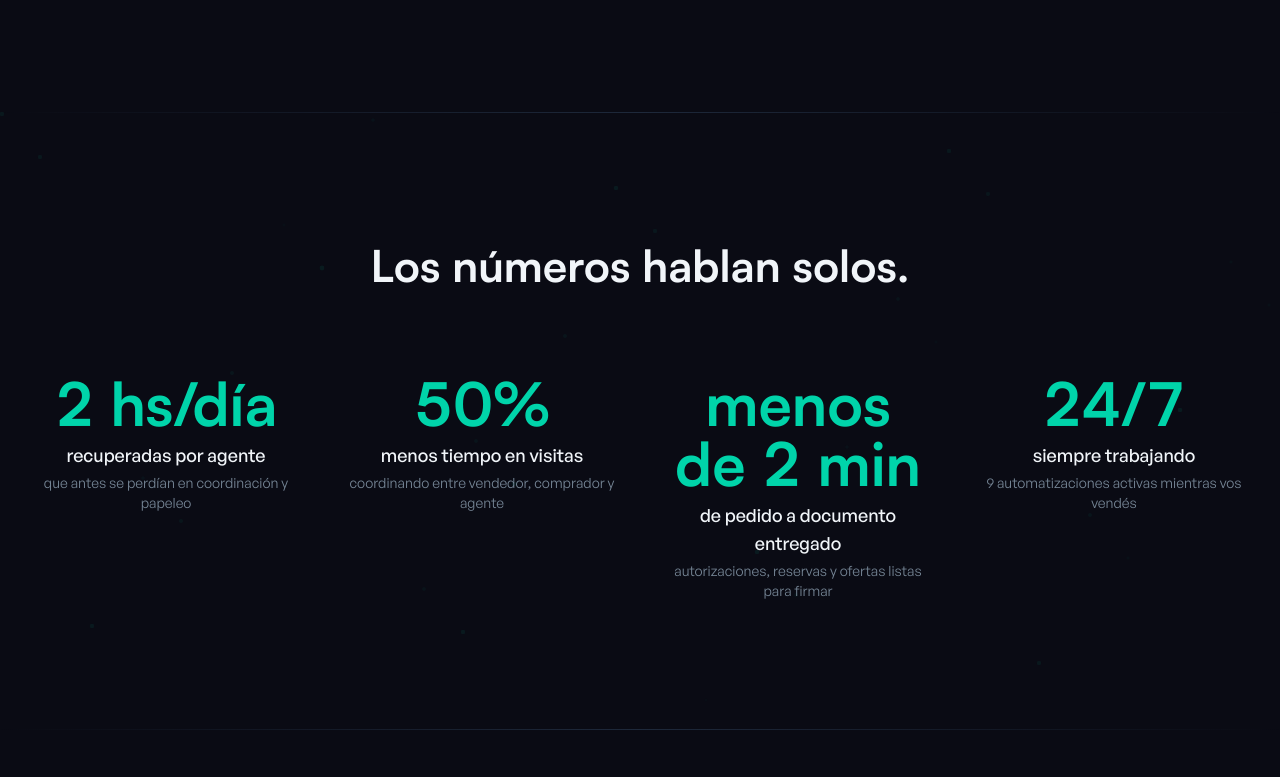
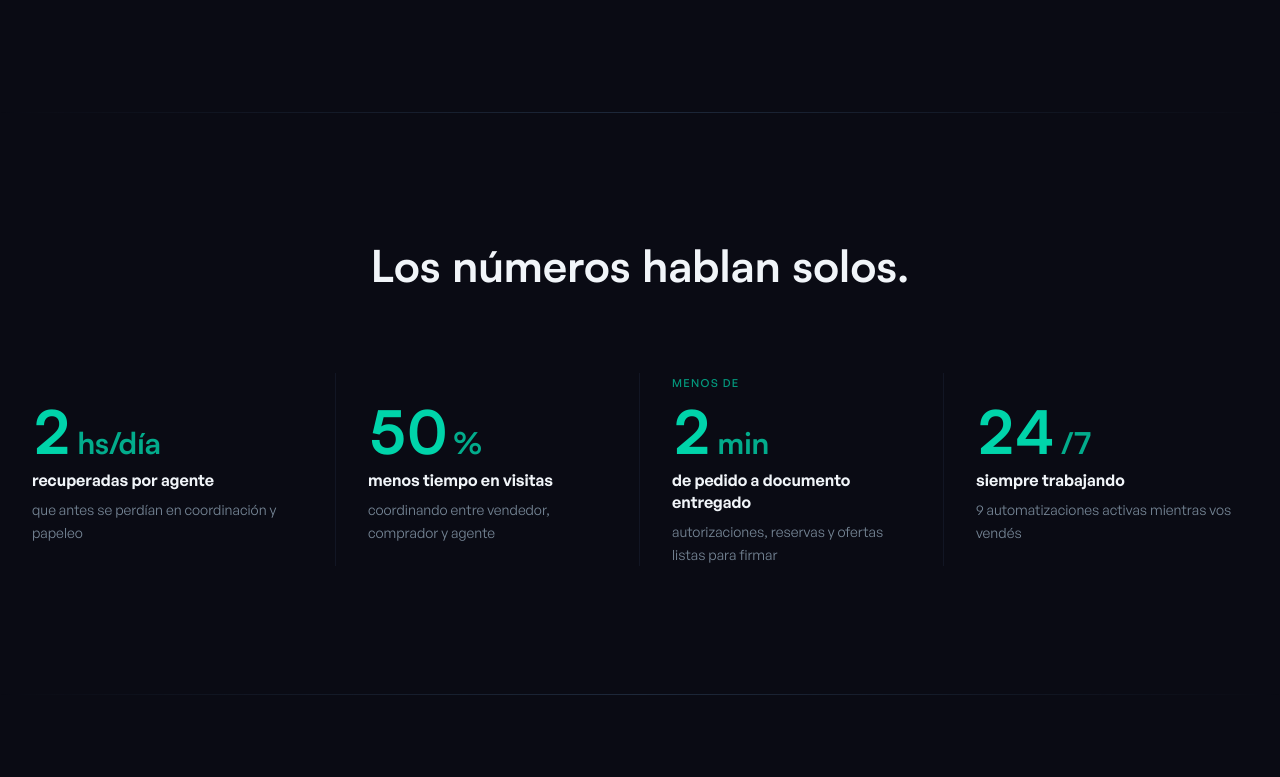
Before and after one commit to msgroupventures/AgentFlow-Landing, a Next.js app: page / in a window 1280 px wide. Shown: the part 5303-6080 px from the top of the page. Built offline with nearby package versions, Linux system fonts and the light colour scheme.

Commit message:
Metric Fixes

```diff
--- a/src/components/MetricsSection.tsx
+++ b/src/components/MetricsSection.tsx
@@ -5,21 +5,41 @@ import { motion, useInView } from "motion/react";
 import { AnimatedSection } from "./AnimatedSection";
 
 const metrics = [
-  { value: 2, prefix: "", suffix: " hs/día", label: "recuperadas por agente", sublabel: "que antes se perdían en coordinación y papeleo" },
-  { value: 50, prefix: "", suffix: "%", label: "menos tiempo en visitas", sublabel: "coordinando entre vendedor, comprador y agente" },
-  { value: 2, prefix: "menos de ", suffix: " min", label: "de pedido a documento entregado", sublabel: "autorizaciones, reservas y ofertas listas para firmar" },
-  { value: 24, prefix: "", suffix: "/7", label: "siempre trabajando", sublabel: "9 automatizaciones activas mientras vos vendés" },
+  {
+    qualifier: null,
+    value: 2,
+    unit: "hs/día",
+    label: "recuperadas por agente",
+    sublabel: "que antes se perdían en coordinación y papeleo",
+  },
+  {
+    qualifier: null,
+    value: 50,
+    unit: "%",
+    label: "menos tiempo en visitas",
+    sublabel: "coordinando entre vendedor, comprador y agente",
+  },
+  {
+    qualifier: "menos de",
+    value: 2,
+    unit: "min",
+    label: "de pedido a documento entregado",
+    sublabel: "autorizaciones, reservas y ofertas listas para firmar",
+  },
+  {
+    qualifier: null,
+    value: 24,
+    unit: "/7",
+    label: "siempre trabajando",
+    sublabel: "9 automatizaciones activas mientras vos vendés",
+  },
 ];
 
 function CountUp({
   value,
-  prefix = "",
-  suffix = "",
   duration = 2,
 }: {
   value: number;
-  prefix?: string;
-  suffix?: string;
   duration?: number;
 }) {
   const [count, setCount] = useState(0);
@@ -28,63 +48,26 @@ function CountUp({
 
   useEffect(() => {
     if (!inView) return;
-
-    let start = 0;
-    const end = value;
     const startTime = performance.now();
 
     function animate(now: number) {
       const elapsed = now - startTime;
       const progress = Math.min(elapsed / (duration * 1000), 1);
-      // Ease out
       const eased = 1 - Math.pow(1 - progress, 3);
-      const current = Math.round(start + (end - start) * eased);
-      setCount(current);
-      if (progress < 1) {
-        requestAnimationFrame(animate);
-      }
+      setCount(Math.round(value * eased));
+      if (progress < 1) requestAnimationFrame(animate);
     }
 
     requestAnimationFrame(animate);
   }, [inView, value, duration]);
 
-  return (
-    <span ref={ref} className="tabular-nums">
-      {prefix}
-      {count}
-      {suffix}
-    </span>
-  );
+  return <span ref={ref} className="tabular-nums">{count}</span>;
 }
 
 export function MetricsSection() {
   return (
     <section className="relative py-24 md:py-32 overflow-hidden">
-      {/* Section divider */}
       <div className="absolute top-0 left-0 right-0 h-px bg-gradient-to-r from-transparent via-border to-transparent" />
-
-      {/* Particle-like background dots */}
-      <div className="absolute inset-0 pointer-events-none" aria-hidden="true">
-        {Array.from({ length: 30 }).map((_, i) => (
-          <motion.div
-            key={i}
-            className="absolute w-1 h-1 rounded-full bg-accent/20"
-            style={{
-              left: `${(i * 37) % 100}%`,
-              top: `${(i * 53) % 100}%`,
-            }}
-            animate={{
-              opacity: [0.1, 0.4, 0.1],
-              scale: [0.8, 1.2, 0.8],
-            }}
-            transition={{
-              duration: 3 + (i % 3),
-              repeat: Infinity,
-              delay: (i * 0.2) % 2,
-            }}
-          />
-        ))}
-      </div>
 
       <div className="relative mx-auto max-w-[1280px] px-6 md:px-8">
         <AnimatedSection className="text-center mb-16 md:mb-20">
@@ -93,31 +76,46 @@ export function MetricsSection() {
           </h2>
         </AnimatedSection>
 
-        <div className="grid grid-cols-2 lg:grid-cols-4 gap-8 md:gap-12">
+        <div className="grid grid-cols-2 lg:grid-cols-4 divide-x divide-border/40">
           {metrics.map((metric, i) => (
             <motion.div
               key={metric.label}
-              className="text-center"
-              initial={{ opacity: 0, y: 20 }}
+              className="px-6 md:px-8 first:pl-0 last:pr-0 flex flex-col gap-2"
+              initial={{ opacity: 0, y: 16 }}
               whileInView={{ opacity: 1, y: 0 }}
-              viewport={{ once: true, margin: "-100px" }}
+              viewport={{ once: true, margin: "-80px" }}
               transition={{
                 duration: 0.5,
                 delay: i * 0.1,
                 ease: [0.16, 1, 0.3, 1],
               }}
             >
-              <p className="font-display text-4xl md:text-5xl lg:text-6xl font-bold text-accent">
-                <CountUp
-                  value={metric.value}
-                  prefix={metric.prefix}
-                  suffix={metric.suffix}
-                />
-              </p>
-              <p className="mt-2 text-base md:text-lg font-medium text-text-primary">
+              {/* Qualifier pill */}
+              <div className="h-5 flex items-center">
+                {metric.qualifier && (
+                  <span className="text-[11px] font-medium uppercase tracking-[0.12em] text-accent/70">
+                    {metric.qualifier}
+                  </span>
+                )}
+              </div>
+
+              {/* Number + unit */}
+              <div className="flex items-baseline gap-1.5">
+                <span className="font-display text-5xl md:text-6xl font-bold text-accent leading-none">
+                  <CountUp value={metric.value} />
+                </span>
+                <span className="font-display text-2xl md:text-3xl font-semibold text-accent/80 leading-none">
+                  {metric.unit}
+                </span>
+              </div>
+
+              {/* Label */}
+              <p className="text-sm md:text-base font-semibold text-text-primary leading-snug">
                 {metric.label}
               </p>
-              <p className="mt-1 text-sm text-text-tertiary">
+
+              {/* Sublabel */}
+              <p className="text-xs md:text-sm text-text-tertiary leading-relaxed">
                 {metric.sublabel}
               </p>
             </motion.div>
```
